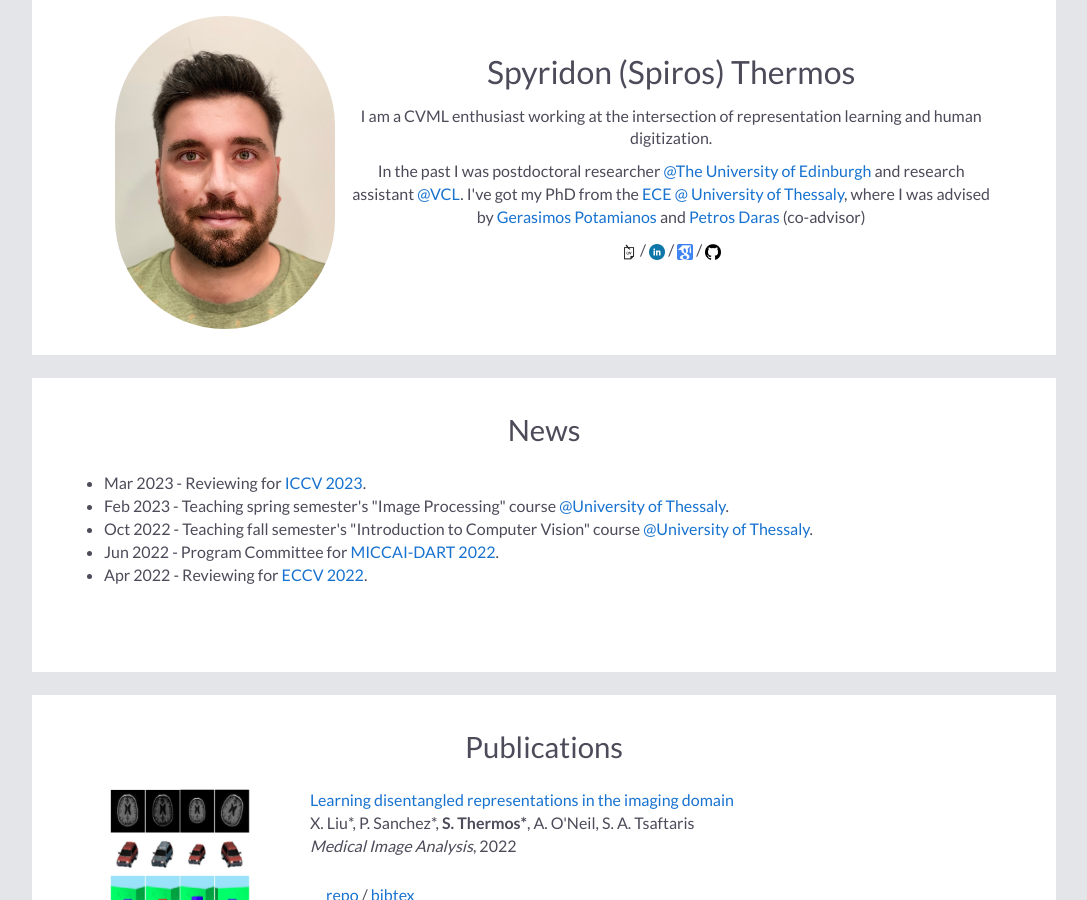
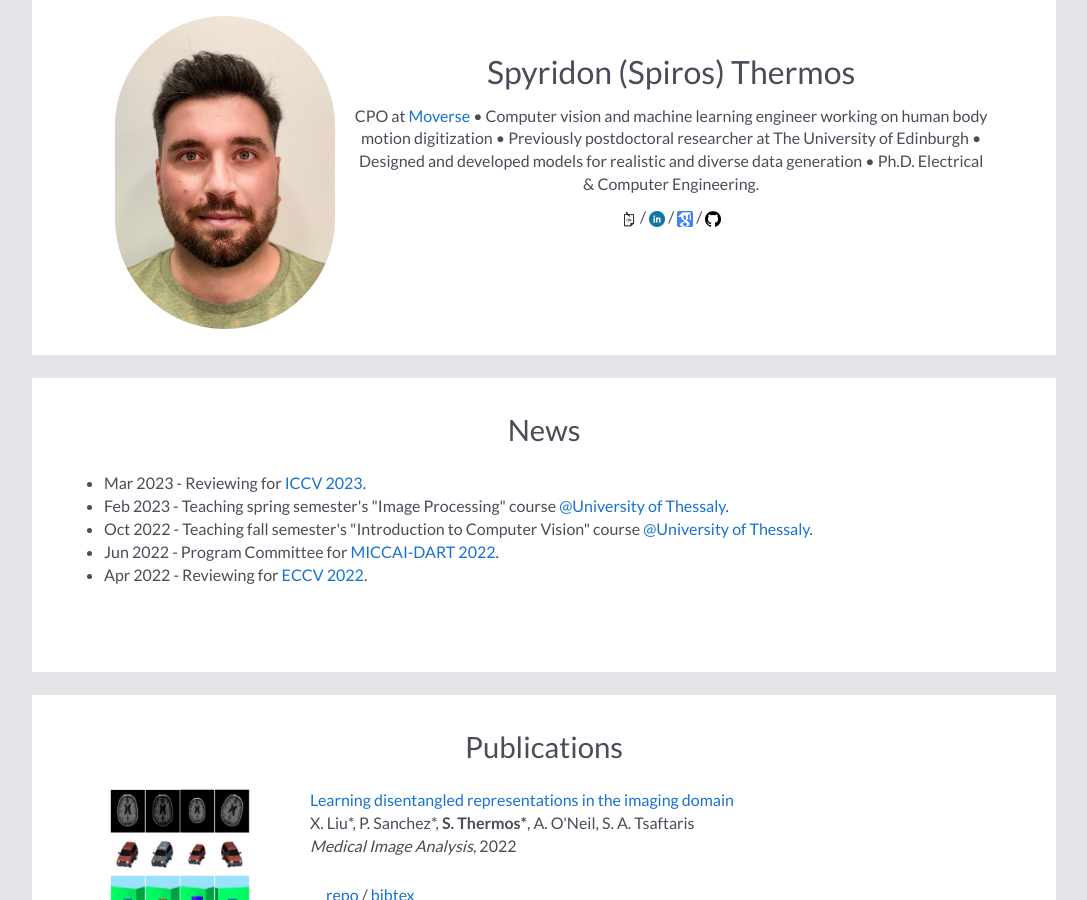
Before and after one commit to spthermo/spthermo.github.io, a Jekyll site: the page built from index.md, in a window 1280 px wide and 900 px high. Shown: the whole window, without its empty margins (96-1183 px from the left). Built offline with Jekyll 4.4.1, drawn with Linux system fonts in a browser that asks for light colours; nearby versions of some CDN libraries; our own code applies the rules of GitHub Pages for plain Markdown files.

Commit message:
Update default.html

```diff
--- a/_layouts/default.html
+++ b/_layouts/default.html
@@ -34,9 +34,7 @@
 
             <p align="center"><font size="6px">Spyridon (Spiros) Thermos</font></p>
 
-            <p>I am a CVML enthusiast working at the intersection of representation learning and human digitization.</p>
-
-            <p>In the past I was postdoctoral researcher <a href="https://www.eng.ed.ac.uk/">@The University of Edinburgh</a> and research assistant <a href="https://vcl.iti.gr/">@VCL</a>. I've got my PhD from the <a href="https://www.e-ce.uth.gr/">ECE @ University of Thessaly</a>, where I was advised by <a href="https://faculty.e-ce.uth.gr/gpotamianos/">Gerasimos Potamianos</a> and <a href="https://www.iti.gr/iti/people/Petros_Daras.html">Petros Daras</a> (co-advisor)</p>
+            <p>CPO at <a href="https://moverse.ai/">Moverse</a> • Computer vision and machine learning engineer working on human body motion digitization • Previously postdoctoral researcher at The University of Edinburgh • Designed and developed models for realistic and diverse data generation • Ph.D. Electrical & Computer Engineering.</p>
 
             <p> <a href="assets/cv_spthermo.pdf"><img src="assets/icons/cv.png" height="16"></a> /
                 <a href="https://uk.linkedin.com/in/spirosthermos" target="_blank" ><img src="assets/icons/linkedin.png" height="16"></a> /
```
